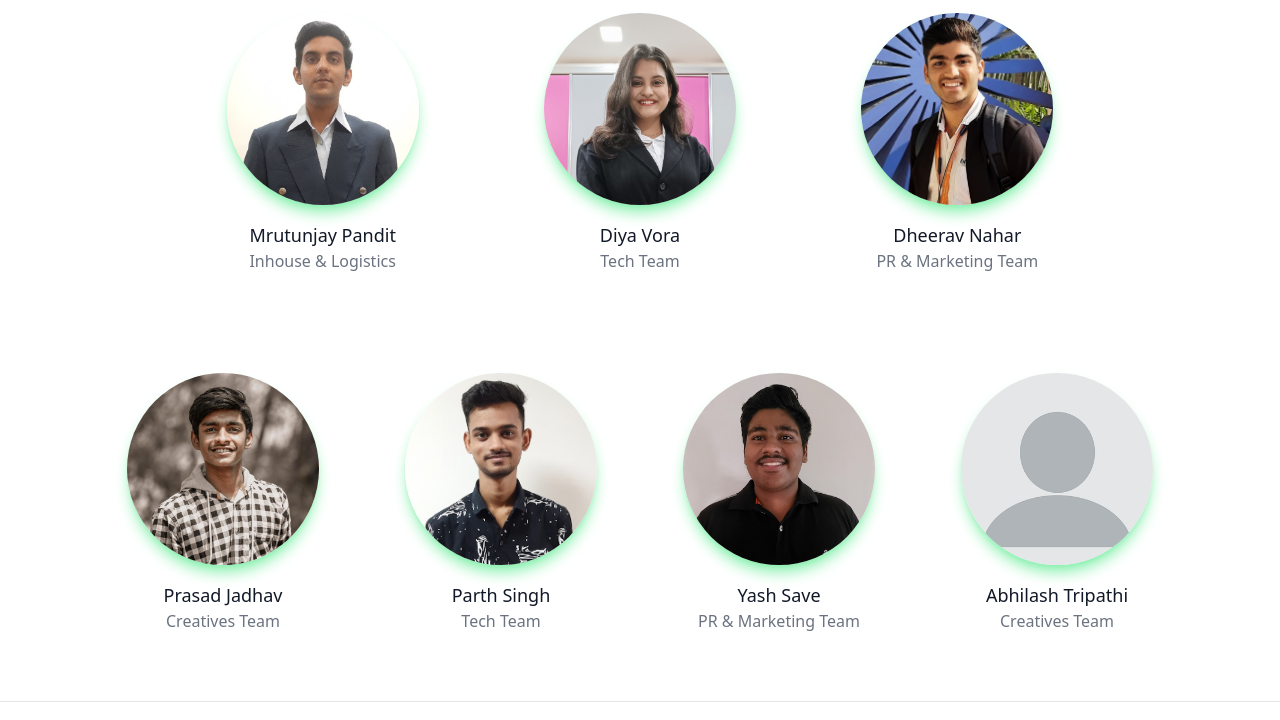
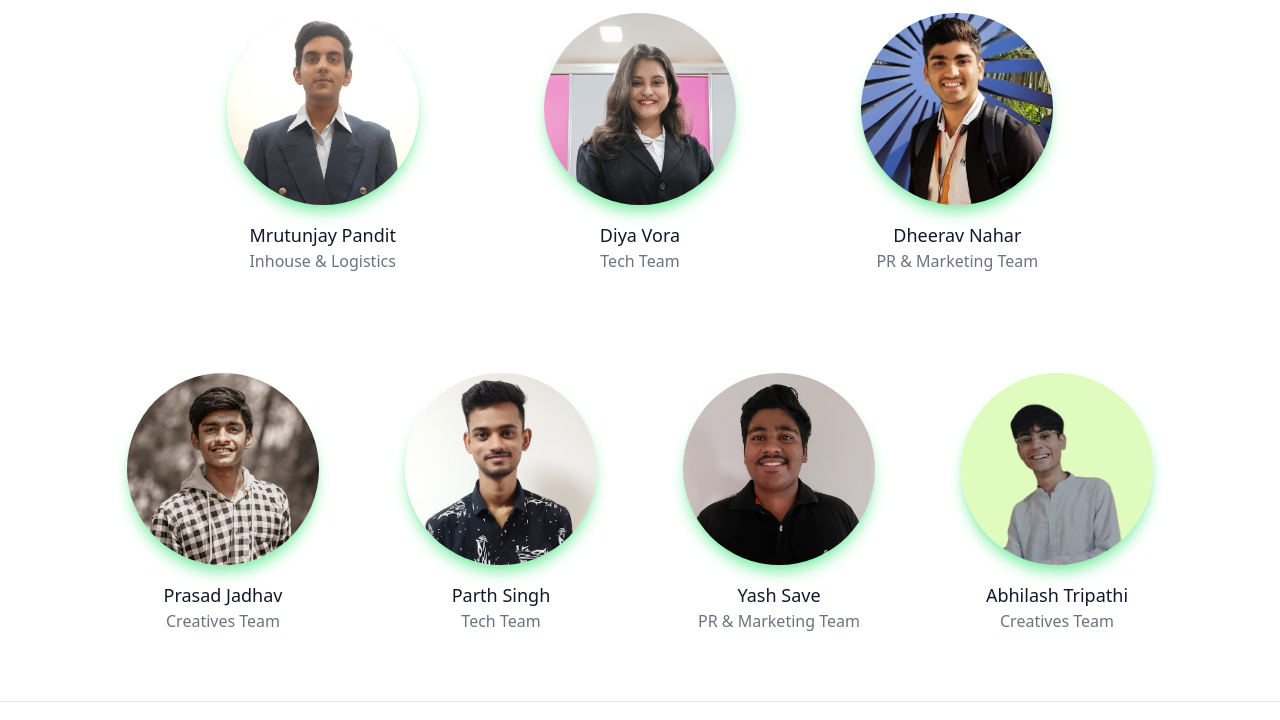
Before and after one commit to GFG-TCET/Website.github.io, a website: page public/team.html in a window 1280 px wide. Shown: the part 2107-2827 px from the top of the page. Drawn offline with Linux system fonts and the light colour scheme.

Commit message:
added image of WC(abhilash)

```diff
--- a/public/team.html
+++ b/public/team.html
@@ -277,7 +277,7 @@
 
             <div class="p-4 lg:w-1/4 md:w-1/2">
               <div class="h-full flex flex-col items-center text-center">
-                <img alt="team" class="flex-shrink-0 rounded-full w-48 h-48 object-cover object-center mb-4 shadow-lg shadow-green-300" src="Images/Wc/blank.webp">
+                <img alt="team" class="flex-shrink-0 rounded-full w-48 h-48 object-cover object-center mb-4 shadow-lg shadow-green-300" src="Images/Wc/abhilash.jpg">
                 <div class="w-full">
                   <h2 class="title-font font-medium text-lg text-gray-900">Abhilash Tripathi</h2>
                   <h3 class="text-gray-500 mb-3">Creatives Team</h3>
```
Also changed, not shown: public/Images/Wc/abhilash.jpg (added).
